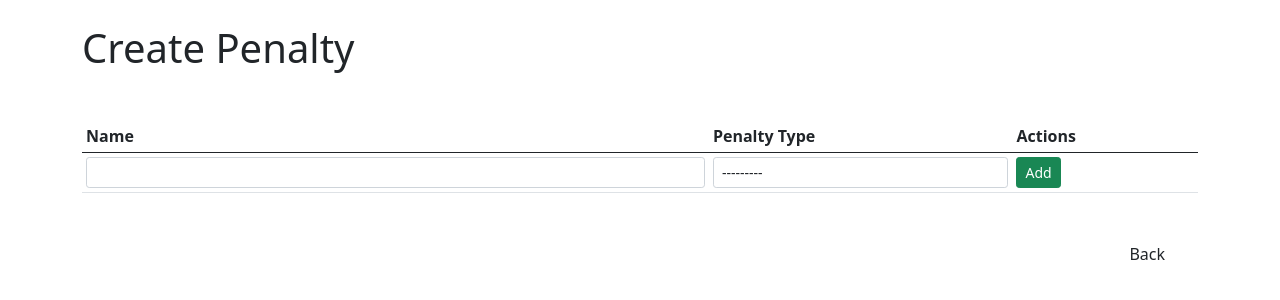
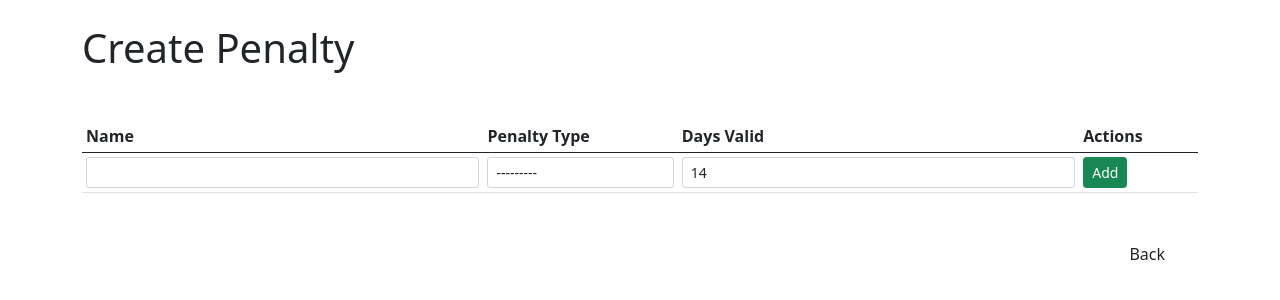
Before and after one commit to AnthonyLorraine/my_ts, a Django app: page /penalty-create in a window 1280 px wide. Shown: the part 60-360 px from the top of the page. Run offline with Django 4.2, Linux system fonts and the light colour scheme; the visitor is signed in with stand-in values (Sample User, id 1); data that the repository does not hold is empty; some libraries are stand-ins or nearby versions.

Commit message:
Updated penalty add form to include expiry days.

```diff
--- a/templates/main/penalty_form.html
+++ b/templates/main/penalty_form.html
@@ -12,6 +12,7 @@
                 <th>
                     Penalty Type
                 </th>
+                <th>Days Valid</th>
                 <th>
                     Actions
                 </th>
@@ -22,6 +23,7 @@
                 <tr>
                     <td>{{ p.name }}</td>
                     <td>{{ p.penalty_type.name }}</td>
+                    <td>{{ p.valid_for_day_count }}</td>
                     <td>
                         <a href="{% url 'penalty-delete' p.pk %}" class="btn btn-sm btn-danger">Delete</a>
                     </td>
@@ -34,9 +36,11 @@
                     <td>
                         {{ form.name }}
                     </td>
+
                     <td>
                         {{ form.penalty_type }}
                     </td>
+                    <td>{{ form.valid_for_day_count }}</td>
                     <td>
                         <button type="submit" class="btn btn-sm btn-success">Add</button>
                     </td>
```
